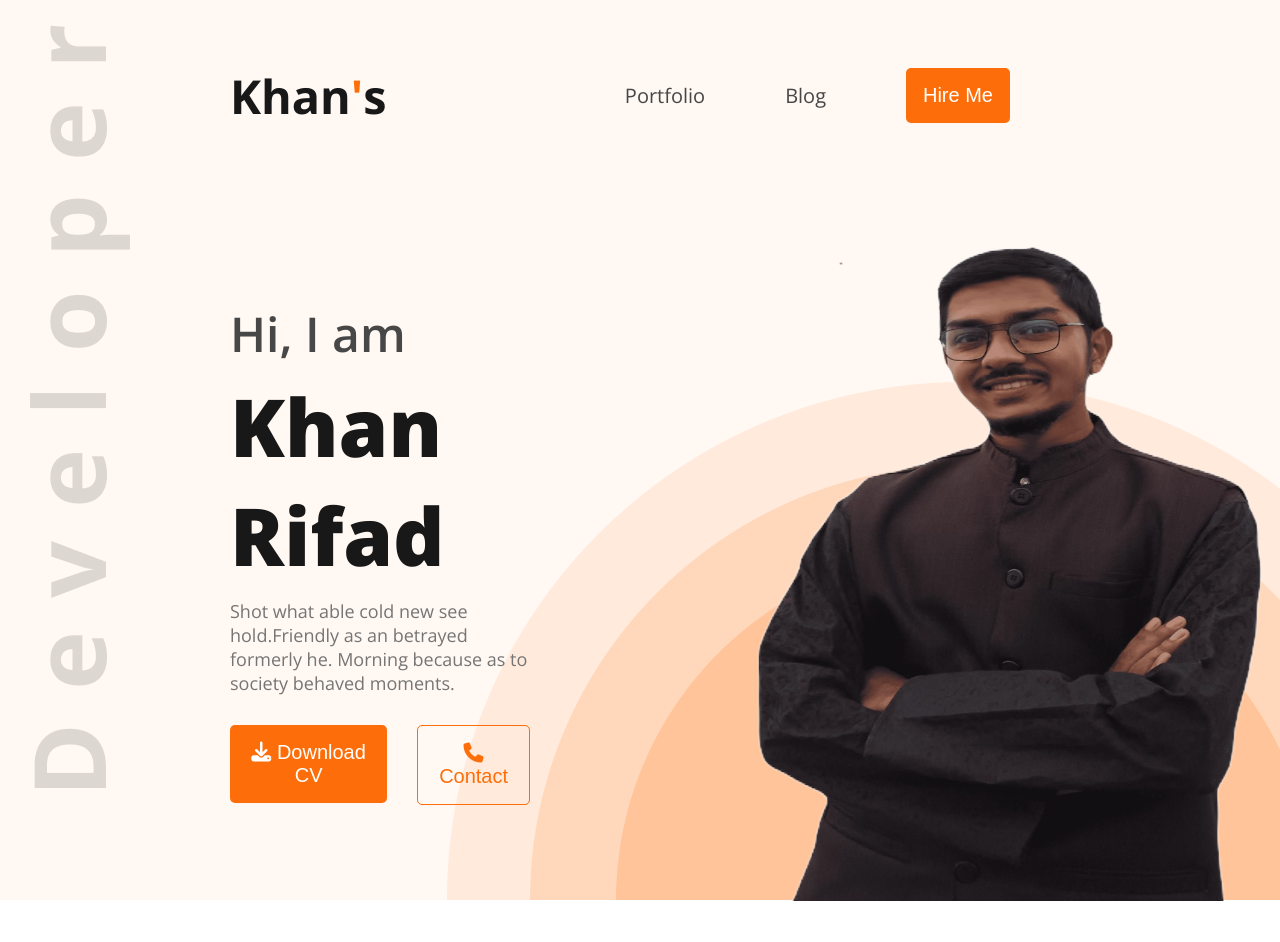
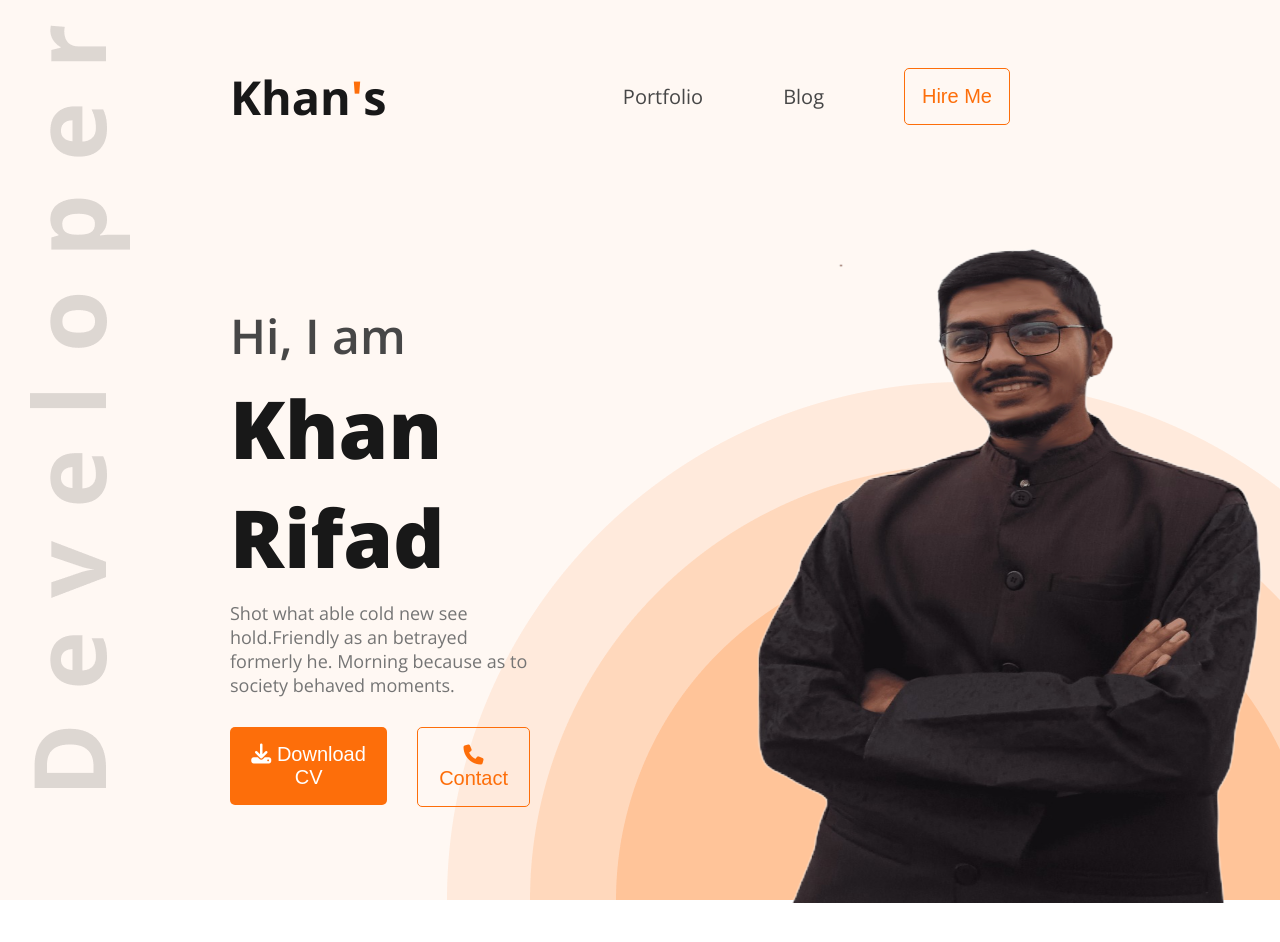
Before and after one commit to rifadbasic/my-repo, a plain HTML site: page index.html in a window 1280 px wide. In both pictures the pointer is over the button "Hire Me". Shown: the top 942 px of the page. Drawn offline with nearby package versions, Linux system fonts and the light colour scheme.

Commit message:
commit some button style

```diff
--- a/styles/portfolio.css
+++ b/styles/portfolio.css
@@ -22,6 +22,13 @@
   border-radius: 5px;
   border: none;
   cursor: pointer;
+  transition: .5s ease;
+}
+
+.btn-primary:hover{
+  border: 1PX solid #FD6E0A;
+  color: #FD6E0A;
+  background: transparent;
 }
 
 
@@ -135,6 +142,13 @@ body{
   color: #FD6E0A;
   background: transparent;
   border: 1px solid #FD6E0A;
+  transition: .5s ease;
+}
+
+.header-item .contact:hover{
+  color: #ffffff;
+  background: #FD6E0A;
+  border: none;
 }
 
 
```
